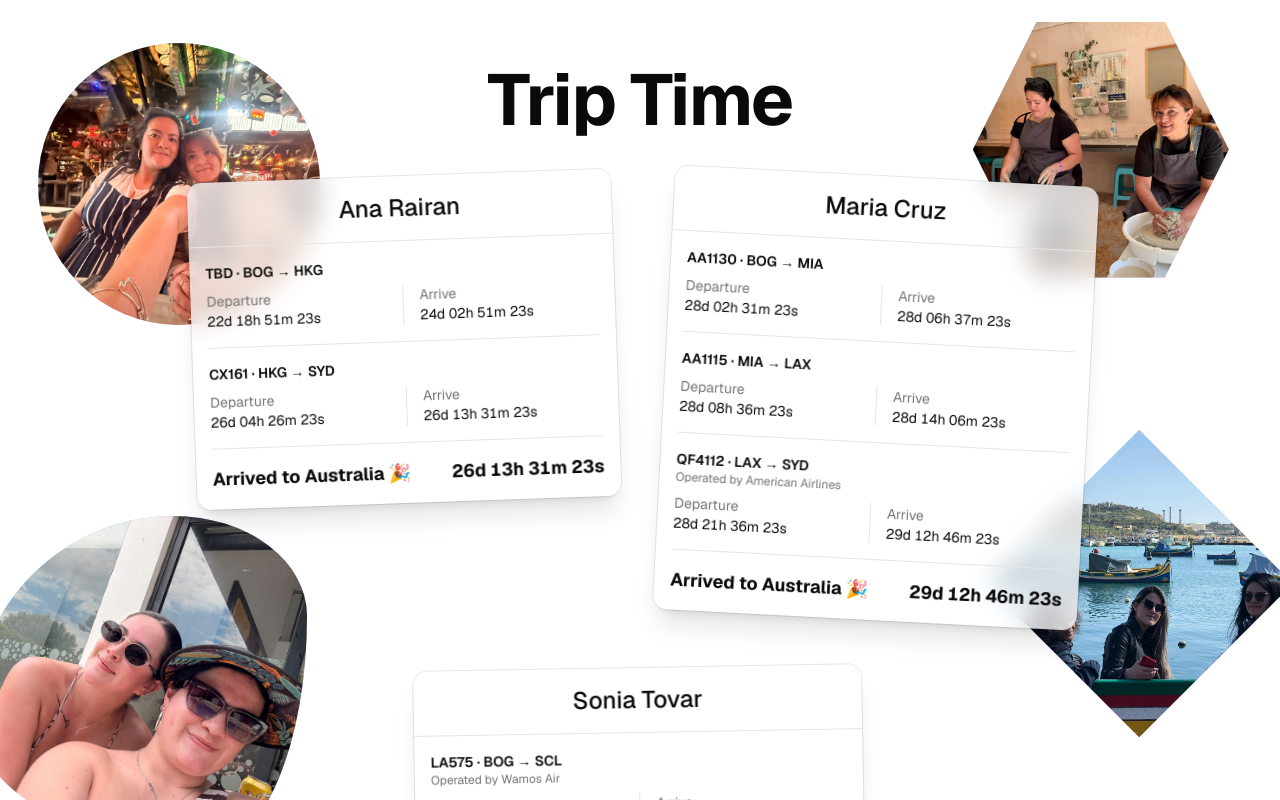
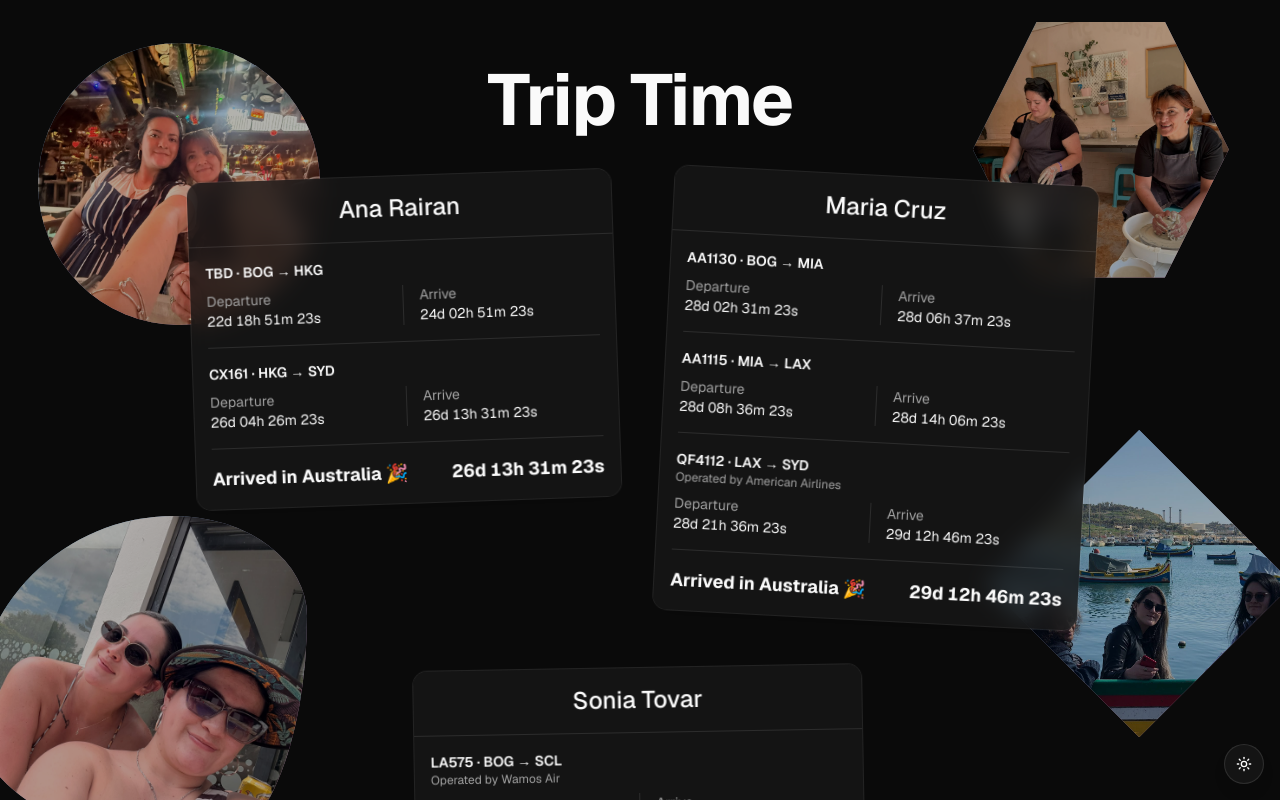
Before and after one commit to jleonardolopezFullStack/viaje-mamas, a Next.js app: page / in a window 1280 px wide. Shown: the top 800 px of the page. Built offline with nearby package versions, Linux system fonts and the light colour scheme.

Commit message:
Implement dark mode toggle with default dark theme and update UI components

```diff
--- a/app/layout.tsx
+++ b/app/layout.tsx
@@ -1,5 +1,6 @@
 import type { Metadata } from "next";
 import { Geist, Geist_Mono } from "next/font/google";
+import { ThemeToggle } from "@/components/theme-toggle";
 import "./globals.css";
 
 const geistSans = Geist({
@@ -19,11 +20,24 @@
 
 export default function RootLayout({ children }: LayoutProps<"/">) {
   return (
+    // Dark by default. suppressHydrationWarning: the theme may change this class before hydration.
     <html
       lang="en"
-      className={`${geistSans.variable} ${geistMono.variable} h-full antialiased`}
+      className={`dark ${geistSans.variable} ${geistMono.variable} h-full antialiased`}
+      suppressHydrationWarning
     >
-      <body className="min-h-full flex flex-col">{children}</body>
+      <head>
+        {/* Applies the saved theme before first paint to avoid a flash of the wrong theme. */}
+        <script
+          dangerouslySetInnerHTML={{
+            __html: `(function(){try{if(localStorage.getItem("theme")==="light")document.documentElement.classList.remove("dark")}catch(e){}})()`,
+          }}
+        />
+      </head>
+      <body className="min-h-full flex flex-col">
+        {children}
+        <ThemeToggle className="fixed right-4 bottom-4 z-50 size-10 rounded-full shadow-lg" />
+      </body>
     </html>
   );
 }
--- a/components/collage.tsx
+++ b/components/collage.tsx
@@ -58,7 +58,7 @@
   const imageAt = (i: number, k: number) => images[(i + k * shapes.length) % images.length];
 
   return (
-    <div aria-hidden className="pointer-events-none absolute inset-0 -z-10 overflow-hidden opacity-40 md:opacity-100">
+    <div aria-hidden className="pointer-events-none absolute inset-0 -z-10 overflow-hidden opacity-40 md:opacity-100 dark:brightness-[.7]">
       {shapes.map(({ shape, position }, i) => {
         const k = cycles[i];
         // Two stacked layers: the active one (k % 2) fades in, the other keeps the previous photo and fades out.
--- /dev/null
+++ b/components/theme-toggle.tsx
@@ -0,0 +1,47 @@
+"use client";
+
+import { Moon, Sun } from "lucide-react";
+import { useSyncExternalStore } from "react";
+import { Button } from "@/components/ui/button";
+
+type Theme = "dark" | "light";
+
+// Source of truth: the "dark" class on <html> (set by the layout and the <head> script).
+function subscribe(onChange: () => void) {
+  const observer = new MutationObserver(onChange);
+  observer.observe(document.documentElement, { attributes: true, attributeFilter: ["class"] });
+  return () => observer.disconnect();
+}
+const getTheme = (): Theme =>
+  document.documentElement.classList.contains("dark") ? "dark" : "light";
+const getServerTheme = (): Theme => "dark";
+
+type Props = {
+  className?: string;
+};
+
+export function ThemeToggle({ className }: Props) {
+  const theme = useSyncExternalStore(subscribe, getTheme, getServerTheme);
+  const next: Theme = theme === "dark" ? "light" : "dark";
+
+  function toggle() {
+    document.documentElement.classList.toggle("dark", next === "dark");
+    try {
+      localStorage.setItem("theme", next);
+    } catch {
+      // Storage unavailable: theme still switches, it just isn't remembered.
+    }
+  }
+
+  return (
+    <Button
+      variant="outline"
+      size="icon"
+      onClick={toggle}
+      aria-label={`Switch to ${next} theme`}
+      className={className}
+    >
+      {theme === "dark" ? <Sun /> : <Moon />}
+    </Button>
+  );
+}
--- a/components/trip-card.tsx
+++ b/components/trip-card.tsx
@@ -15,12 +15,16 @@
 
 function StatusBadge({ status }: { status: FlightStatus }) {
   const { state, delayMinutes } = status;
-  const notDepartedYet = state === "Scheduled" || state === "Boarding" || state === "Delayed";
+  const notDepartedYet =
+    state === "Scheduled" || state === "Boarding" || state === "Delayed";
   const delayed = notDepartedYet && delayMinutes >= MIN_DELAY;
   const label = delayed ? `Delayed ${delayMinutes}m` : state;
 
   const variant =
-    delayed || state === "Delayed" || state === "Cancelled" || state === "Diverted"
+    delayed ||
+    state === "Delayed" ||
+    state === "Cancelled" ||
+    state === "Diverted"
       ? "destructive"
       : state === "Landed"
         ? "default"
@@ -70,7 +74,10 @@
             <div className="grid grid-cols-2">
               <div className="pr-4">
                 <p className="text-muted-foreground">Departure</p>
-                <Countdown target={times[i].departure} doneLabel="Departed! ✈️" />
+                <Countdown
+                  target={times[i].departure}
+                  doneLabel="Departed! ✈️"
+                />
               </div>
               <div className="border-l pl-4">
                 <p className="text-muted-foreground">Arrive</p>
@@ -81,7 +88,7 @@
         ))}
 
         <div className="flex items-center justify-between gap-4 text-lg font-bold">
-          <span>Arrived to Australia 🎉</span>
+          <span>Arrived in Australia 🎉</span>
           <Countdown
             target={times[times.length - 1].arrival}
             doneLabel="Arrived to Australia 🎉"
--- /dev/null
+++ b/components/ui/button.tsx
@@ -0,0 +1,57 @@
+import { Button as ButtonPrimitive } from "@base-ui/react/button"
+import { cva, type VariantProps } from "class-variance-authority"
+import { cn } from "cn"
+
+const buttonVariants = cva(
+  "group/button inline-flex shrink-0 items-center justify-center rounded-lg border border-transparent bg-clip-padding text-sm font-medium whitespace-nowrap transition-all outline-none select-none focus-visible:border-ring focus-visible:ring-3 focus-visible:ring-ring/50 active:not-aria-[haspopup]:translate-y-px disabled:pointer-events-none disabled:opacity-50 aria-invalid:border-destructive aria-invalid:ring-3 aria-invalid:ring-destructive/20 dark:aria-invalid:border-destructive/50 dark:aria-invalid:ring-destructive/40 [&_svg]:pointer-events-none [&_svg]:shrink-0 [&_svg:not([class*='size-'])]:size-4",
+  {
+    variants: {
+      variant: {
+        default: "bg-primary text-primary-foreground hover:bg-primary/80",
+        outline:
+          "border-border bg-background hover:bg-muted hover:text-foreground aria-expanded:bg-muted aria-expanded:text-foreground dark:border-input dark:bg-input/30 dark:hover:bg-input/50",
+        secondary:
+          "bg-secondary text-secondary-foreground hover:bg-[color-mix(in_oklch,var(--secondary),var(--foreground)_5%)] aria-expanded:bg-secondary aria-expanded:text-secondary-foreground",
+        ghost:
+          "hover:bg-muted hover:text-foreground aria-expanded:bg-muted aria-expanded:text-foreground dark:hover:bg-muted/50",
+        destructive:
+          "bg-destructive/10 text-destructive hover:bg-destructive/20 focus-visible:border-destructive/40 focus-visible:ring-destructive/20 dark:bg-destructive/20 dark:hover:bg-destructive/30 dark:focus-visible:ring-destructive/40",
+        link: "text-primary underline-offset-4 hover:underline",
+      },
+      size: {
+        default:
+          "h-8 gap-1.5 px-2.5 has-data-[icon=inline-end]:pr-2 has-data-[icon=inline-start]:pl-2",
+        xs: "h-6 gap-1 rounded-[min(var(--radius-md),10px)] px-2 text-xs in-data-[slot=button-group]:rounded-lg has-data-[icon=inline-end]:pr-1.5 has-data-[icon=inline-start]:pl-1.5 [&_svg:not([class*='size-'])]:size-3",
+        sm: "h-7 gap-1 rounded-[min(var(--radius-md),12px)] px-2.5 text-[0.8rem] in-data-[slot=button-group]:rounded-lg has-data-[icon=inline-end]:pr-1.5 has-data-[icon=inline-start]:pl-1.5 [&_svg:not([class*='size-'])]:size-3.5",
+        lg: "h-9 gap-1.5 px-2.5 has-data-[icon=inline-end]:pr-2 has-data-[icon=inline-start]:pl-2",
+        icon: "size-8",
+        "icon-xs":
+          "size-6 rounded-[min(var(--radius-md),10px)] in-data-[slot=button-group]:rounded-lg [&_svg:not([class*='size-'])]:size-3",
+        "icon-sm":
+          "size-7 rounded-[min(var(--radius-md),12px)] in-data-[slot=button-group]:rounded-lg",
+        "icon-lg": "size-9",
+      },
+    },
+    defaultVariants: {
+      variant: "default",
+      size: "default",
+    },
+  }
+)
+
+function Button({
+  className,
+  variant = "default",
+  size = "default",
+  ...props
+}: ButtonPrimitive.Props & VariantProps<typeof buttonVariants>) {
+  return (
+    <ButtonPrimitive
+      data-slot="button"
+      className={cn(buttonVariants({ variant, size, className }))}
+      {...props}
+    />
+  )
+}
+
+export { Button, buttonVariants }
--- a/specs/04-dark-mode-toggle.md
+++ b/specs/04-dark-mode-toggle.md
@@ -1,6 +1,6 @@
 # SPEC 04 — Tema oscuro por defecto con botón para cambiar a claro
 
-> **Estado:** Aprobado
+> **Estado:** Implementado
 > **Depende de:** SPEC 01
 > **Fecha:** 2026-09-28
 > **Objetivo:** Mostrar el dashboard en tema oscuro por defecto, con un botón redondo fijo abajo a la derecha que alterna entre oscuro y claro y recuerda la elección en el navegador.
```
